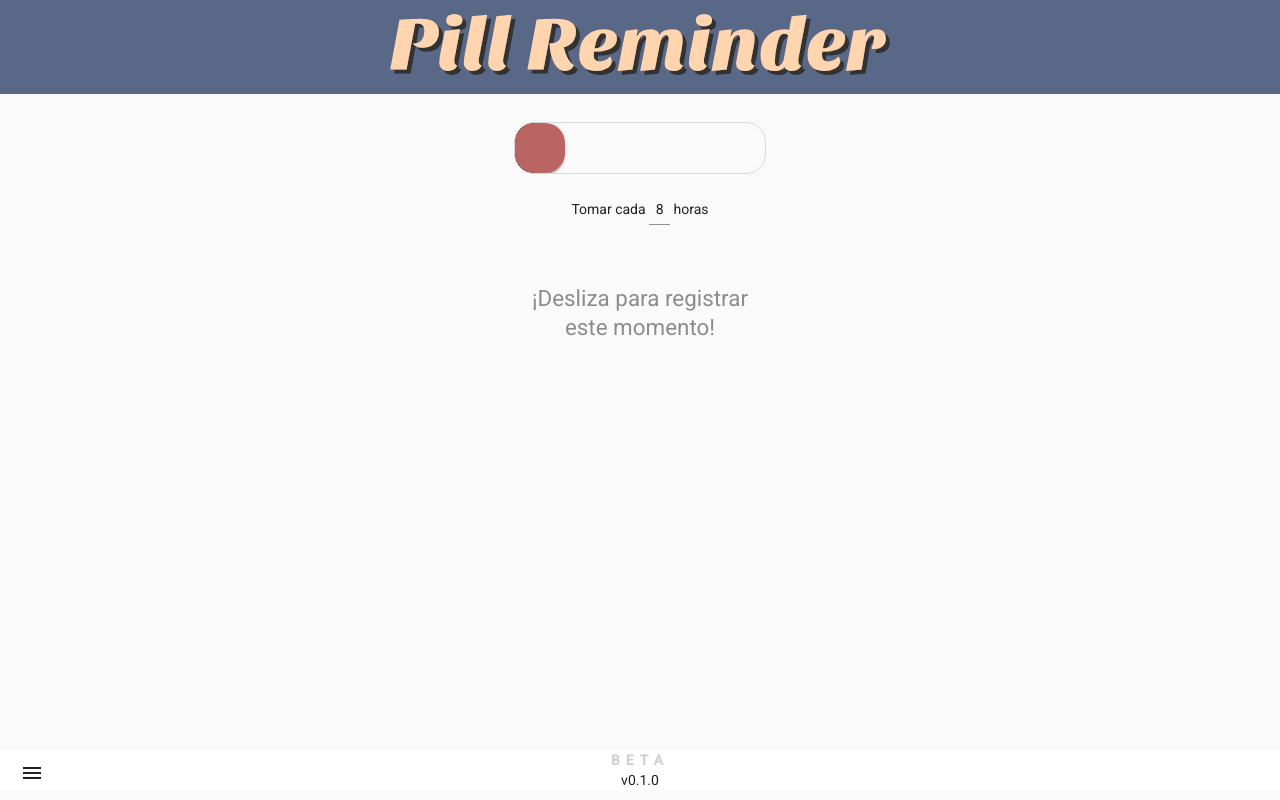
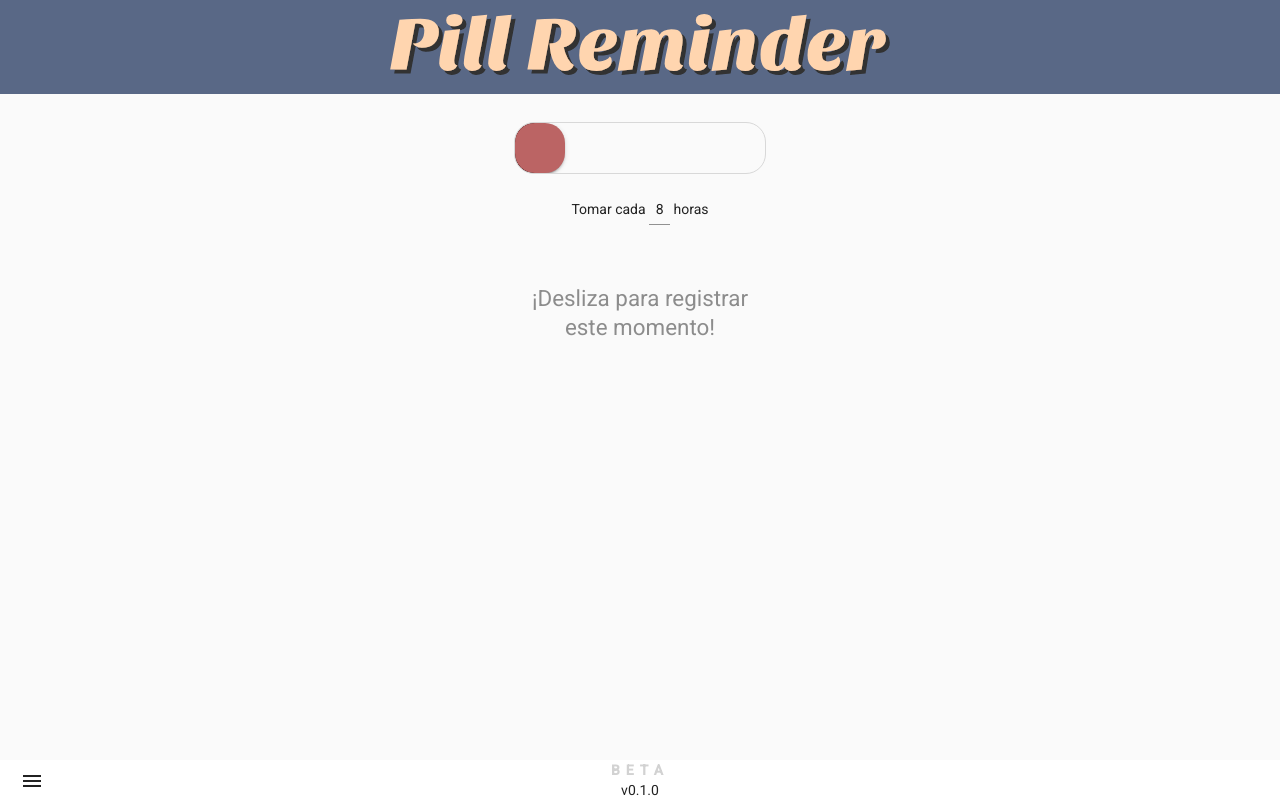
Before and after one commit to zaldih/pill-reminder, an Angular app: page / in a window 1280 px wide. Built offline with nearby package versions, Linux system fonts and the light colour scheme.

Commit message:
style(footer): move footer to bottom

```diff
--- a/src/app/app.component.scss
+++ b/src/app/app.component.scss
@@ -20,5 +20,5 @@ mat-sidenav-container {
 }
 .sidenav-toggle-button {
   position: fixed;
-  bottom: 10px;
+  bottom: 2px;
 }
--- a/src/app/pages/home/home.component.scss
+++ b/src/app/pages/home/home.component.scss
@@ -7,7 +7,7 @@
 
 footer {
   position: fixed;
-  bottom: 10px;
+  bottom: 0;
   right: 0;
   left: 0;
   background-color: white;
```
